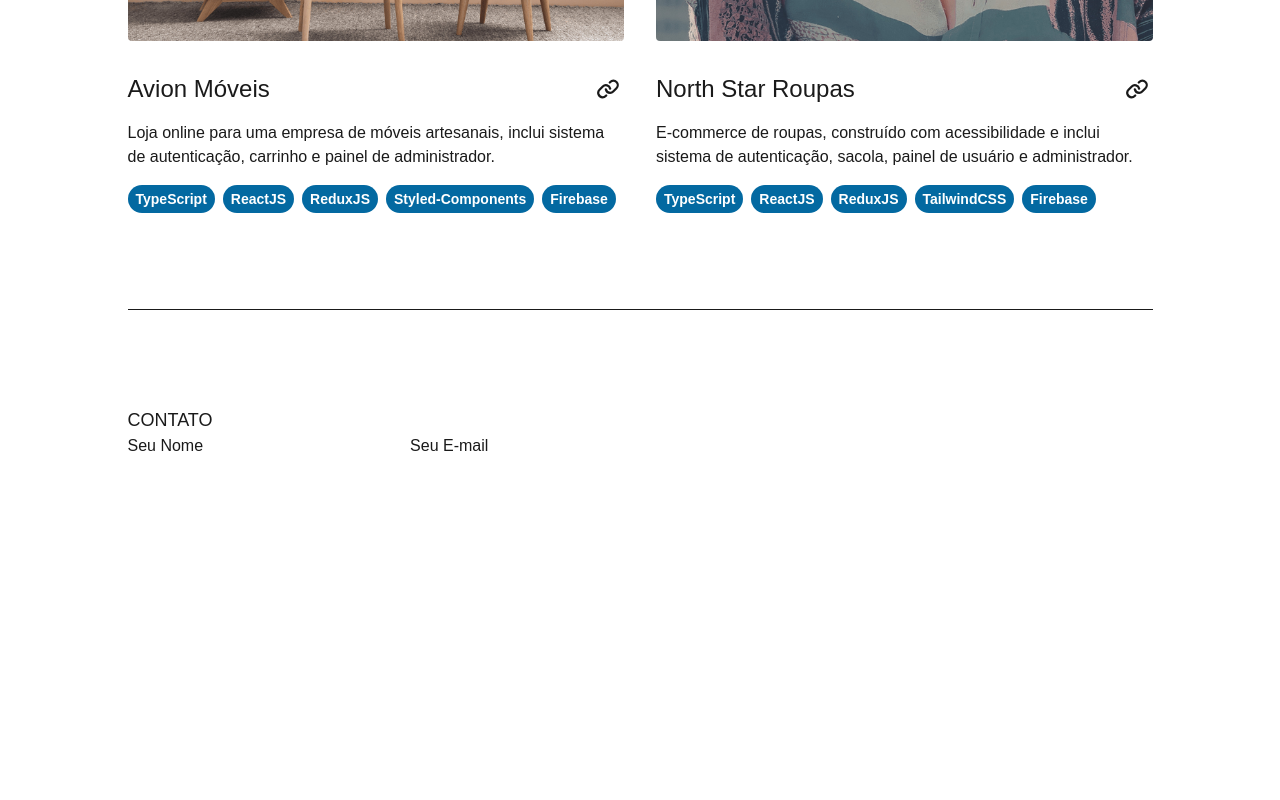
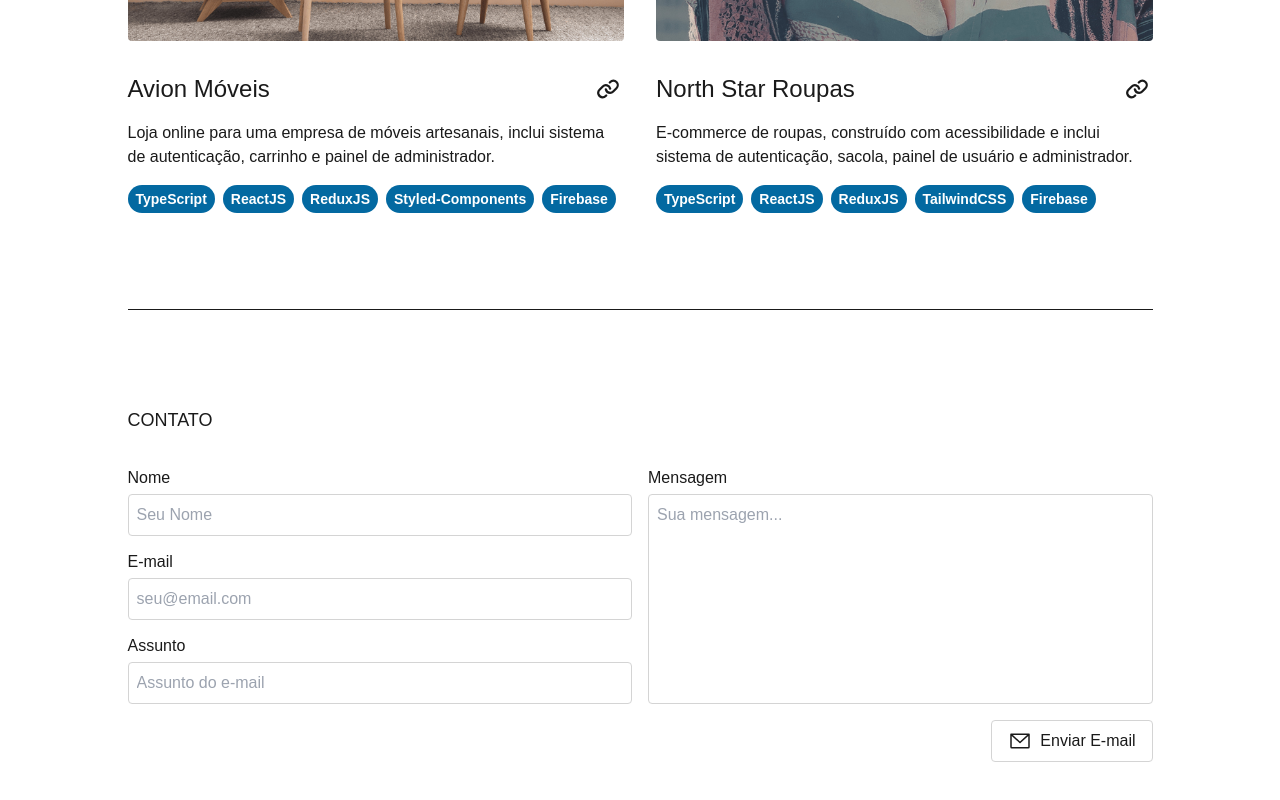
Before and after one commit to jvspepe/portfolio, a React (Vite) app: page / in a window 1280 px wide. Shown: the part 1524-2324 px from the top of the page. Before the commit the page ends 2078 px from the top, so only its background shows below. Built offline with nearby package versions, Linux system fonts and the light colour scheme; some icons are missing.

Commit message:
Create Contact section.

```diff
--- a/src/components/Contact.tsx
+++ b/src/components/Contact.tsx
@@ -1,12 +1,55 @@
+import { EnvelopeSimple } from "@phosphor-icons/react";
+import TextareaAutosize from "react-textarea-autosize";
+import Button from "./Button";
+import Input from "./Input";
+
 function Contact() {
   return (
-    <section className="container mx-auto px-6 py-12 sm:px-0 md:py-24">
+    <section className="container mx-auto flex flex-col gap-8 px-6 py-12 sm:px-0 md:py-24">
       <h4 className="text-lg uppercase">Contato</h4>
-      <form onSubmit={(event) => event.preventDefault()}>
-        <label htmlFor="name">Seu Nome</label>
-        <input type="text" name="name" id="name" />
-        <label htmlFor="email">Seu E-mail</label>
-        <input type="email" name="email" id="email" />
+      <form
+        onSubmit={(event) => event.preventDefault()}
+        className="flex grow flex-col gap-4"
+      >
+        <div className="grid auto-cols-fr gap-4 sm:grid-cols-2">
+          <div className="flex h-full flex-col justify-between gap-4 sm:gap-0">
+            <Input
+              label="Nome"
+              type="text"
+              name="name"
+              id="name"
+              placeholder="Seu Nome"
+            />
+            <Input
+              type="email"
+              id="email"
+              name="email"
+              placeholder="seu@email.com"
+              label="E-mail"
+            />
+            <Input
+              type="text"
+              id="subject"
+              name="subject"
+              placeholder="Assunto do e-mail"
+              label="Assunto"
+            />
+          </div>
+          <Input
+            component={TextareaAutosize}
+            id="message"
+            name="message"
+            minRows={8}
+            label="Mensagem"
+            placeholder="Sua mensagem..."
+          />
+        </div>
+        <div className="self-end">
+          <Button type="submit">
+            <EnvelopeSimple size={24} />
+            Enviar E-mail
+          </Button>
+        </div>
       </form>
     </section>
   );
```
